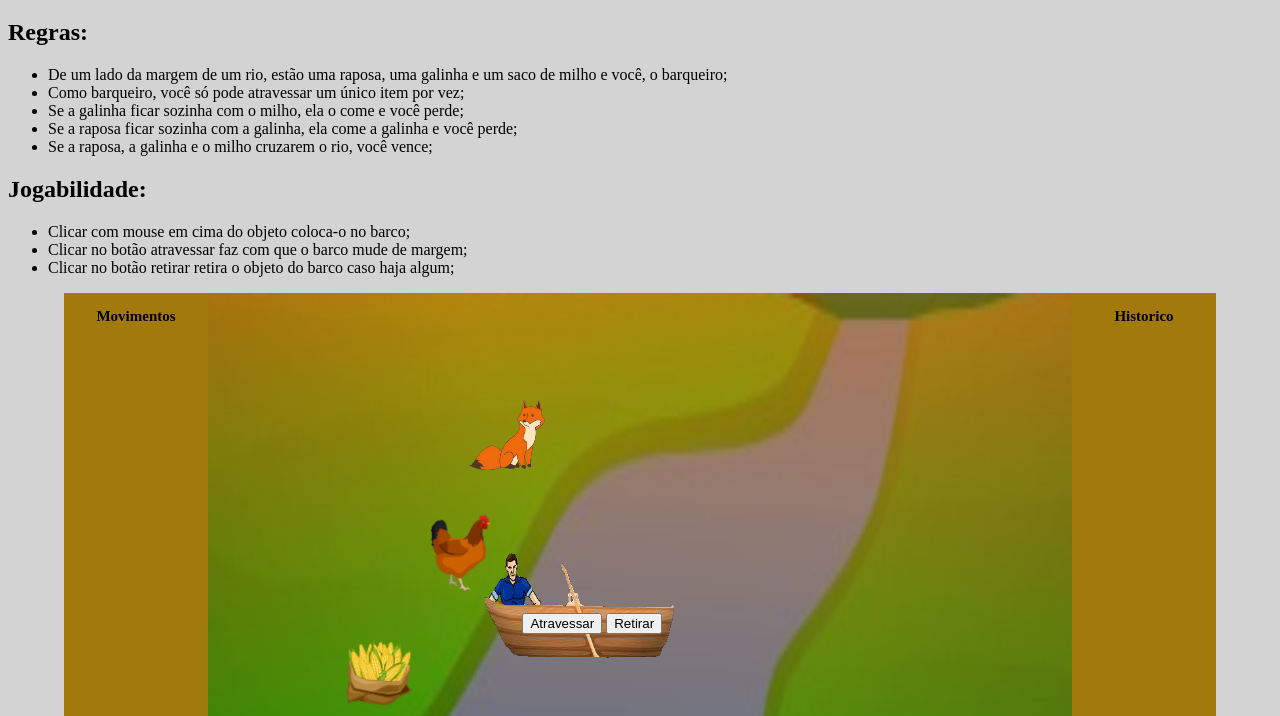
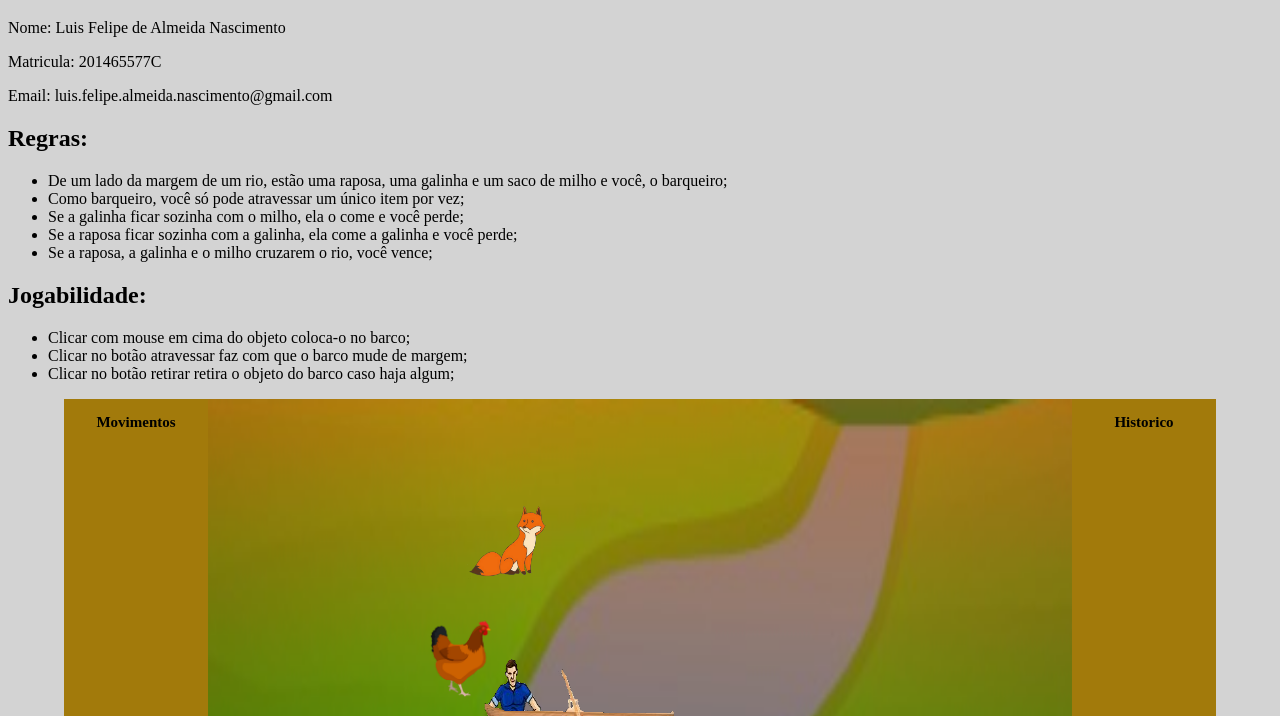
Before and after one commit to LuisFelipeAN/Trabalho2LabWeb, a plain HTML site: page index.html in a window 1280 px wide. Shown: the part 61-777 px from the top of the page. Drawn offline with Linux system fonts and the light colour scheme.

Commit message:
Adicionado nome

```diff
--- a/index.html
+++ b/index.html
@@ -107,6 +107,9 @@
   </head>
   <body>
     <h1>Desafio da Travessia do Rio</h1>
+    <p>Nome: Luis Felipe de Almeida Nascimento</p>
+    <p> Matricula: 201465577C</p>
+    <p>Email: luis.felipe.almeida.nascimento@gmail.com </p>
     <h2>Regras:</h1>
     <ul>
       <li>
```
